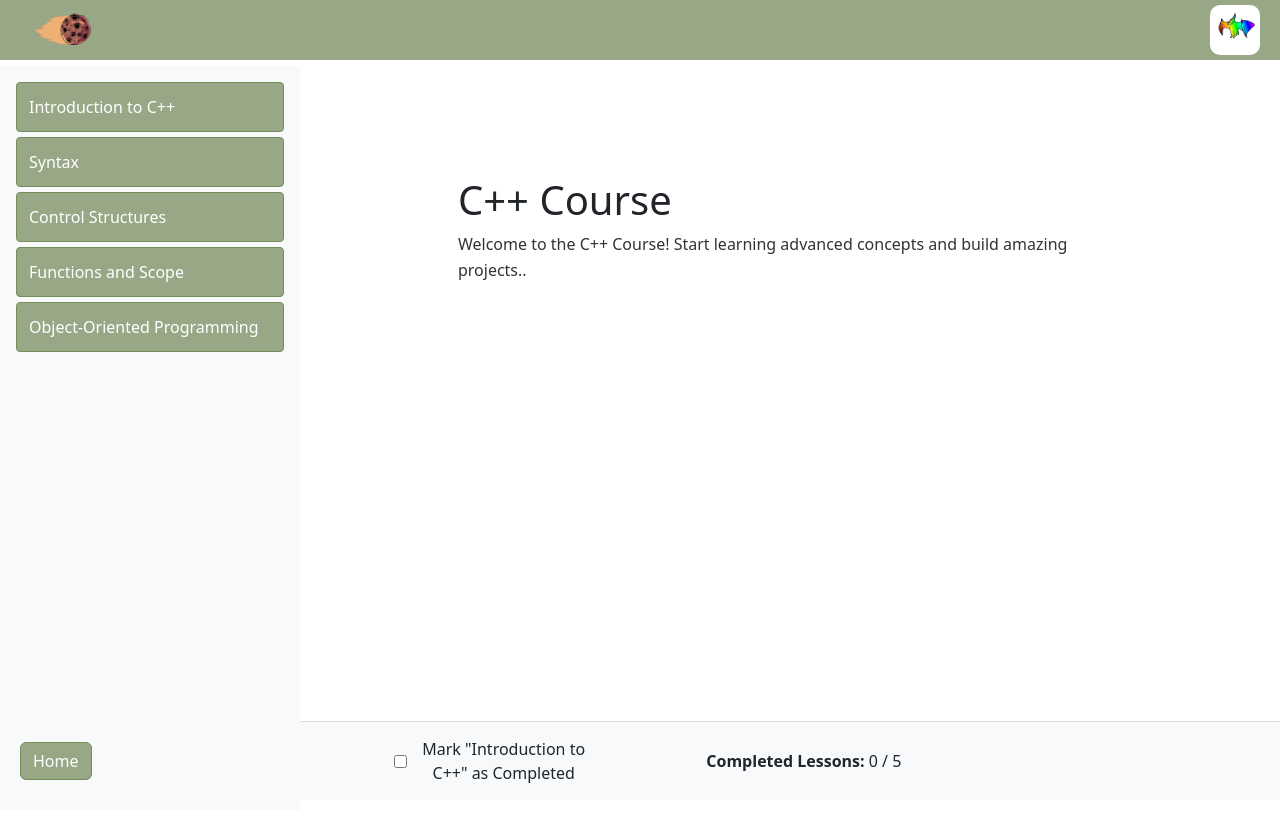
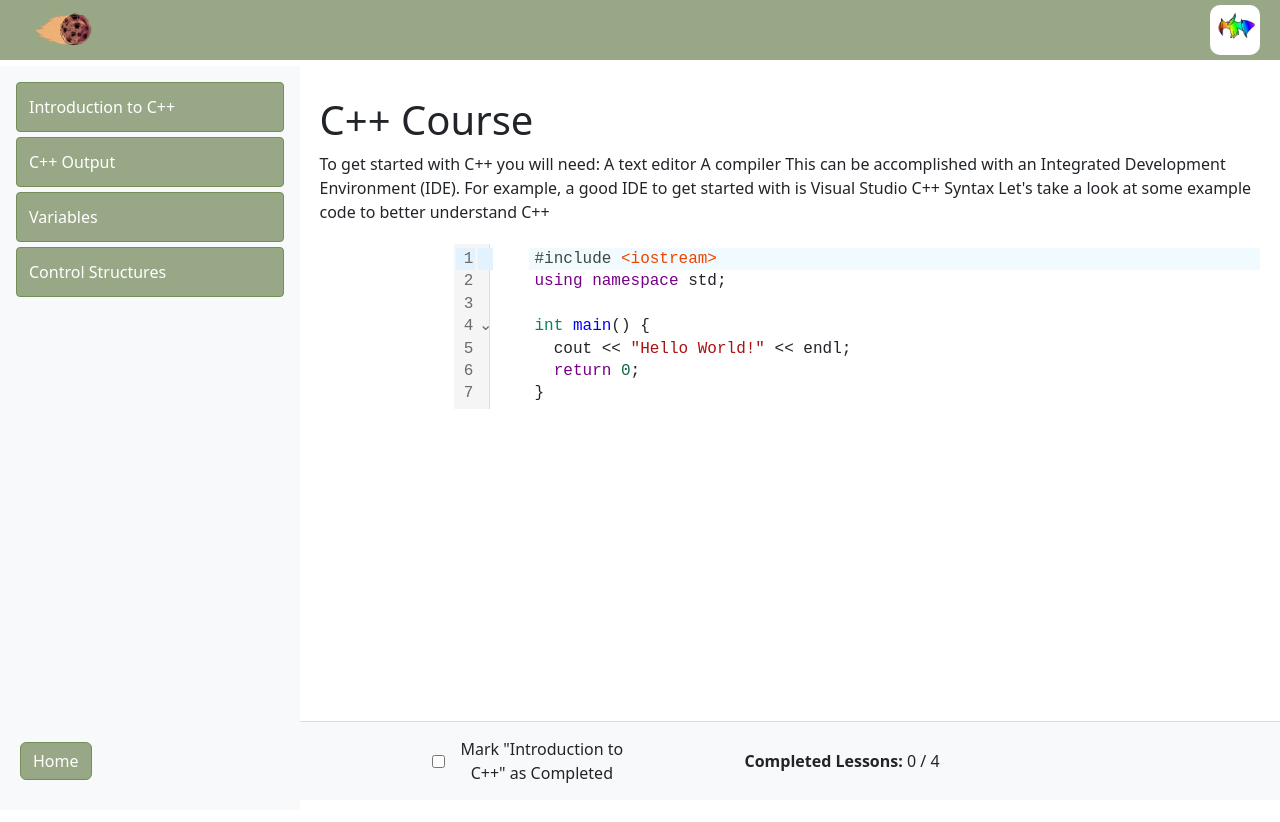
Before and after one commit to MichaelC314/SE-Project, a React (Create React App) app in the folder dinobytes/: page /cpp-course in a window 1280 px wide. Shown: the top 822 px of the page. Built offline with nearby package versions, Linux system fonts and the light colour scheme.

Commit message:
got it to be mostly how it was before

```diff
--- a/dinobytes/src/CppCourse/CppCourse.js
+++ b/dinobytes/src/CppCourse/CppCourse.js
@@ -1,25 +1,56 @@
-import React, { useState, useEffect } from "react";
+import React, { useState, useEffect, useRef } from "react";
 import Sidebar from "../scripts/Sidebar";
 import "../styles/Sidebar.css";
 import "../styles/Courses.css"; // Import the new CSS file
 import meteorGif from "../img/meteor.gif";
 import { doc, getDoc, updateDoc } from "firebase/firestore";
 import { getDb } from "../scripts/services/db.mjs";
-import jake from '../img/jake.jpg';
-
+import jake from "../img/jake.jpg";
+import { EditorView } from "codemirror";
+import { EditorState } from "@codemirror/state";
+import { basicSetup } from "codemirror";
+import { cpp } from "@codemirror/lang-cpp";
 
 const cppTopics = [
   "Introduction to C++",
-  "Syntax",
+  "C++ Output",
+  "Variables",
   "Control Structures",
-  "Functions and Scope",
-  "Object-Oriented Programming",
 ];
+
+const lessonContent = {
+  "Introduction to C++": {
+    text: `To get started with C++ you will need:\nA text editor\nA compiler\n\nThis can be accomplished with an Integrated Development Environment (IDE). For example, a good IDE to get started with is Visual Studio\n\nC++ Syntax\nLet's take a look at some example code to better understand C++`,
+    code: `#include <iostream>\nusing namespace std;\n\nint main() {\n  cout << "Hello World!" << endl;\n  return 0;\n}`,
+  },
+  "C++ Output": {
+    text: `You can output text to the terminal via the cout object. The cout object works with the << operator, known as the stream insertion operator. Reminder: When using text in C++, make sure that it is surrounded by double quotes "".\n\nIn the example above, the endl manipulator is what creates a new line of text for us to use, however, you can also use "\\n" to create a new line as well. Example:`,
+    code: `#include <iostream>\nusing namespace std;\n\nint main() {\n  cout << "Hello World!" << endl;\n  return 0;\n}`,
+    additionalCode: [
+      `#include <iostream>\nusing namespace std;\n\nint main() {\n  cout << "Hello World!\\n";\n  return 0;\n}`,
+      `#include <iostream>\nusing namespace std;\n\nint main() {\n  cout << 5 << endl; // Outputs 5\n  cout << 5 + 5 << endl; // Outputs 10\n  cout << 5 - 5 << endl; // Outputs 0\n  cout << 5 * 5 << endl; // Outputs 25\n  cout << 5 / 5 << endl; // Outputs 1\n  return 0;\n}`,
+    ],
+  },
+  "Variables": {
+    text: `In C++, there are several different data types that are used to specify what type of data a variable can store. C++ supports many built-in data types, but some of the basic data types are:\n\n- int: stores integers, an example being 100.\n- float: stores floating point numbers with decimals, an example being 100.5.\n- double: also stores floating point numbers, but has double the space that float has.\n- char: stores a single character, an example being 'A'. Char values use single quotes.\n- bool: stores either true or false.\n\nThe following is an example on how to declare each variable:\n\n- int myInt = 5;               // Integer\n- float myFloat = 7.2          // Floating point number (4 bytes)\n- double myDouble= 5.99;       // Floating point number (8 bytes)\n- char myLetter = 'A';         // Character\n- bool myBoolean = true;       // Boolean (true or false)`,
+    code: `#include <iostream>\nusing namespace std;\n\nint main() {\n  int myInt = 5;  // Integer\n  float myFloat = 7.2;  // Floating point number\n  double myDouble = 5.99;  // Floating point number\n  char myLetter = 'A';  // Character\n  bool myBoolean = true;  // Boolean\n\n  cout << myInt << endl;\n  cout << myFloat << endl;\n  cout << myDouble << endl;\n  cout << myLetter << endl;\n  cout << myBoolean << endl;\n  return 0;\n}`,
+  },
+  "Control Structures": {
+    text: `Control structures allow us to control the flow of execution in our program. In C++, we primarily use the following control structures:\n\n1. **Conditional Statements**: if, else, else if, and switch\n2. **Loops**: for, while, and do-while\n3. **Jump Statements**: break, continue, and return\n\nLet's take a closer look at how each one works.`,
+    code: `#include <iostream>\nusing namespace std;\n\nint main() {\n    int number = 16;\n    if (number > 10) {\n        cout << "The number is greater than 10!" << endl;\n    }\n    return 0;\n}`,
+    additionalCode: [
+      `#include <iostream>\nusing namespace std;\n\nint main() {\n    int number = 5;\n    if (number > 10) {\n        cout << "The number is greater than 10!" << endl;\n    } else {\n        cout << "The number is less than or equal to 10." << endl;\n    }\n    return 0;\n}`,
+      `#include <iostream>\nusing namespace std;\n\nint main() {\n    int number = 8;\n    if (number > 10) {\n        cout << "The number is greater than 10!" << endl;\n    } else if (number == 8) {\n        cout << "The number is 8." << endl;\n    } else {\n        cout << "The number is less than 8." << endl;\n    }\n    return 0;\n}`,
+    ],
+  },
+};
 
 function CppCourse({ userId }) {
   const [selectedTopic, setSelectedTopic] = useState("Introduction to C++");
   const [progress, setProgress] = useState({});
   const db = getDb();
+  const codeMirrorRef = useRef([]);
+  const codeMirrorRefMultiple = useRef([]);
 
   useEffect(() => {
     if (!db || !userId) {
@@ -46,6 +77,40 @@ function CppCourse({ userId }) {
 
     fetchProgress();
   }, [userId, db]);
+
+  useEffect(() => {
+    if (codeMirrorRef.current) {
+      const editor = new EditorView({
+        state: EditorState.create({
+          doc: lessonContent[selectedTopic].code,
+          extensions: [basicSetup, cpp(), EditorView.editable.of(false)], // Disable editing
+        }),
+        parent: codeMirrorRef.current,
+      });
+
+      return () => {
+        editor.destroy(); // Clean up editor instance when component unmounts
+      };
+    }
+  }, [selectedTopic]);
+
+  useEffect(() => {
+    if (codeMirrorRefMultiple.current) {
+      lessonContent["C++ Output"].additionalCode.forEach((code, index) => {
+        const editor = new EditorView({
+          state: EditorState.create({
+            doc: code,
+            extensions: [basicSetup, cpp(), EditorView.editable.of(false)], // Disable editing
+          }),
+          parent: codeMirrorRefMultiple.current[index],
+        });
+
+        return () => {
+          editor.destroy();
+        };
+      });
+    }
+  }, [selectedTopic]);
 
   const handleCheckboxChange = async () => {
     if (!db || !userId) {
@@ -74,58 +139,12 @@ function CppCourse({ userId }) {
   const offset = 5;
   const scale = 90;
   const progressPercentage = offset + (completedCount / cppTopics.length) * scale;
-  const topicContent = {
-    "Introduction to C++":
-      "Welcome to the C++ Course! Start learning advanced concepts and build amazing projects.",
-    "Syntax":
-      `Let's take a look at some example code to better understand C++:
-
-      #include <iostream>
-      using namespace std;
-
-      int main() {
-        cout << "Hello World!" << endl;
-        return 0;
-      }
-
-      This is an example of what C++ code looks like. Let's break it down line by line to see what is really happening.
-
-      In line #1, we see '#include <iostream>'. This is a header file library and it lets us use functionality from another file, in this example, we use 'cout' and 'endl'. This is useful because it means we do not have to completely start from scratch each time we program.
-
-      In line #2, we see 'using namespace std;'. This lets use use the names from the standard library for objects from it. Without this line of code, if we wanted to use 'cout', we would have to write 'std::cout'.
-
-      Line #3 is blank. C++ ignores this white space, so we can utilize this to help make our code more readable.
-
-      Line #4 has 'int main()'. This is known as a function. All of the code inside of the curly brackets will be executed. In C++, our primary function is known as the main function, hence the name.
-
-      Line #5 has our cout statement, which is an object in C++ that can be utilized with the insertion operator (<<) to either print or output text. For the example above, it prints "Hello World!". The object after that bit of text is 'endl'. This will print out a new line. All of this is finished with a semicolon. A semicolon is used to mark the end of a statement. This must be done for every statement in C++.
-
-      Line #6 has 'return 0;'. This ends the main function.
-
-      Line #7 is our final line, and it closes the curly brackets for the main function.`
-    ,
-    "Control Structures":
-      "Control structures in C++ allow you to control the flow of your program. This includes conditional statements like if-else and loops like for and while.",
-    "Functions and Scope":
-      "Functions in C++ are blocks of code that perform a specific task. Scope defines where variables can be accessed or modified.",
-    "Object-Oriented Programming":
-      "C++ supports object-oriented programming, which helps you create reusable code using classes and objects.",
-  };
-
-  // Split content into sentences and return as an array
-  const contentSentences = topicContent[selectedTopic]
-    .split(". ")
-    .map((sentence, index) => <p key={index}>{sentence.trim()}.</p>);
 
   return (
     <div className="d-flex" style={{ minHeight: "100vh", flexDirection: "column" }}>
       {/* Sage Green Banner */}
       <div className="course-banner">
-        <img
-          src={jake}
-          alt="Decorative Icon"
-          className="decorative-icon"
-        />
+        <img src={jake} alt="Decorative Icon" className="decorative-icon" />
         <img
           src={meteorGif}
           alt="Meteor Progress Indicator"
@@ -138,8 +157,23 @@ function CppCourse({ userId }) {
       <Sidebar topics={cppTopics} onSelectTopic={setSelectedTopic} />
       <div className="course-page">
         <h1>C++ Course</h1>
-        {/* Render content sentences */}
-        {contentSentences}
+        <div
+          dangerouslySetInnerHTML={{
+            __html: lessonContent[selectedTopic].text,
+          }}
+        />
+        <div ref={codeMirrorRef} style={{ height: "300px", marginTop: "20px" }} />
+        {selectedTopic === "C++ Output" && (
+          <>
+            {lessonContent["C++ Output"].additionalCode.map((code, index) => (
+              <div
+                key={index}
+                ref={(el) => (codeMirrorRefMultiple.current[index] = el)}
+                style={{ height: "200px", marginTop: "20px" }}
+              />
+            ))}
+          </>
+        )}
       </div>
 
       {/* Footer with Checkboxes */}
--- a/dinobytes/src/styles/Courses.css
+++ b/dinobytes/src/styles/Courses.css
@@ -35,7 +35,8 @@
     margin-left: 250px;
     padding: 20px;
     flex: 1;
-    margin-top: 80px;
+    margin-top: 0px;
+    margin-bottom: 15%;
   }
 
   /* Footer */
@@ -50,6 +51,8 @@
     justify-content: space-between;
     align-items: center;
     box-sizing: border-box;
+    margin-left: 15%;
+
   }
 
   .course-footer label {
@@ -75,14 +78,11 @@
   }
 
   /* Course text */
-.course-page p {
-  line-height: 1.6;
-  margin-bottom: 1rem;
-  font-size: 16px;
-  color: #333;
-  margin-left: 5%;
-}
 
 .course-page h1 {
   margin-left: 5%;
 }
+
+.course-page div {
+  margin-left: 5%;
+}
```
